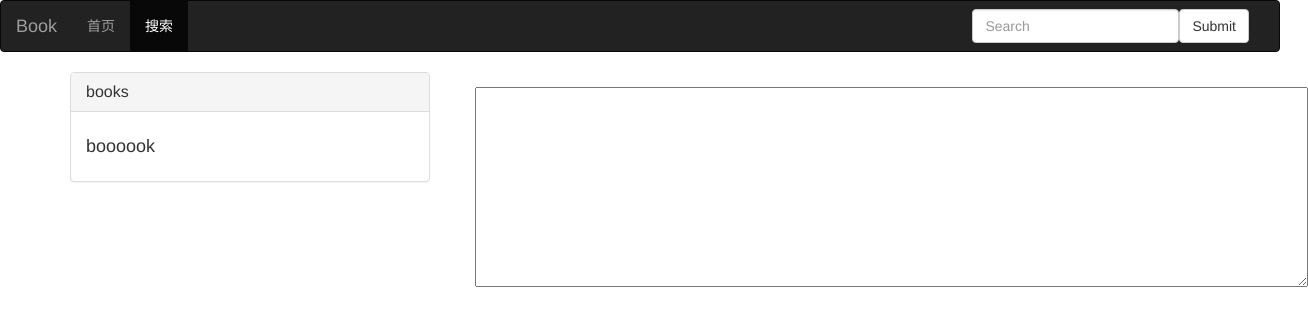
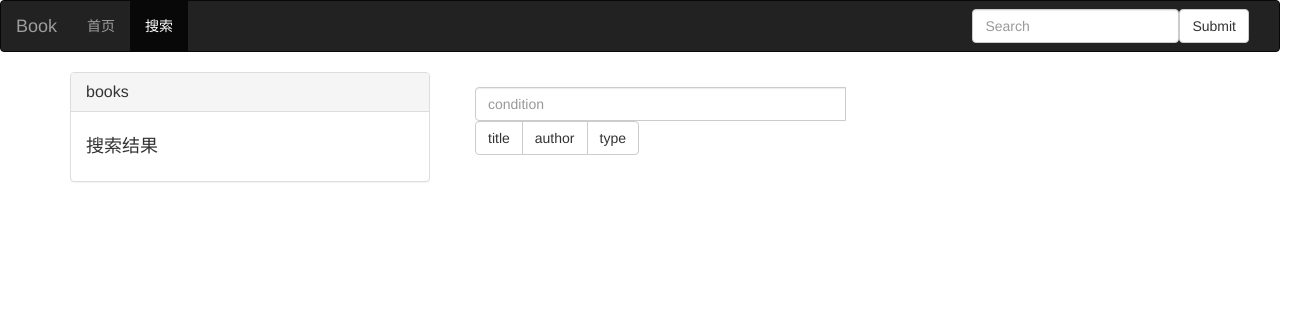
Before and after one commit to Ronnieyang97/demo, a Vue app in the folder demo_app/front/: page /#/mybook in a window 1280 px wide. Shown: the top 326 px of the page, 1308 px wide, since content can reach past the window. Built offline with nearby package versions, Linux system fonts and the light colour scheme.

Commit message:
第二层左右部分分隔完成

```diff
--- a/demo_app/front/package.json
+++ b/demo_app/front/package.json
@@ -13,6 +13,7 @@
     "ajv": "^6.10.2",
     "bootstrap": "^3.4.1",
     "install": "^0.13.0",
+    "jquery": "^3.4.1",
     "marked": "^0.7.0",
     "npm": "^6.13.1",
     "vue": "^2.5.2",
--- a/demo_app/front/src/components/bookedit.vue
+++ b/demo_app/front/src/components/bookedit.vue
@@ -1,8 +1,13 @@
 <template>
-  <div class="wrap">
-      <textarea rows="10" cols="100" class="editor"></textarea>
+  <div class="input-group">
+    <input type="text" class="form-control" placeholder="condition" aria-describedby="condition">
+    <div class="btn-group" role="group" aria-label="...">
+      <button type="button" class="btn btn-default">title</button>
+      <button type="button" class="btn btn-default">author</button>
+      <button type="button" class="btn btn-default">type</button>
     </div>
   </div>
+
 </template>
 <script>
   export default{
--- a/demo_app/front/src/components/booklist.vue
+++ b/demo_app/front/src/components/booklist.vue
@@ -0,0 +1,17 @@
+<template>
+
+
+</template>
+
+<script>
+  export default{
+      name:'booklist',
+      data(){
+          return{
+          }
+      }
+  }
+</script>
+<style scoped>
+
+</style>
--- a/demo_app/front/src/components/bookshow.vue
+++ b/demo_app/front/src/components/bookshow.vue
@@ -1,9 +1,10 @@
 <template>
- <h4>boooook</h4>
+ <h4>搜索结果</h4>
 
 </template>
 
 <script>
+  import booklist from './booklist'
   export default{
       name:'bookshow',
       data(){
```
Also changed, not shown: demo_app/front/src/App.vue (+7 -1 lines), demo_app/front/src/components/mybook.vue (+4 -3 lines), 1 other file (tests, documents, lock files or other folders).
